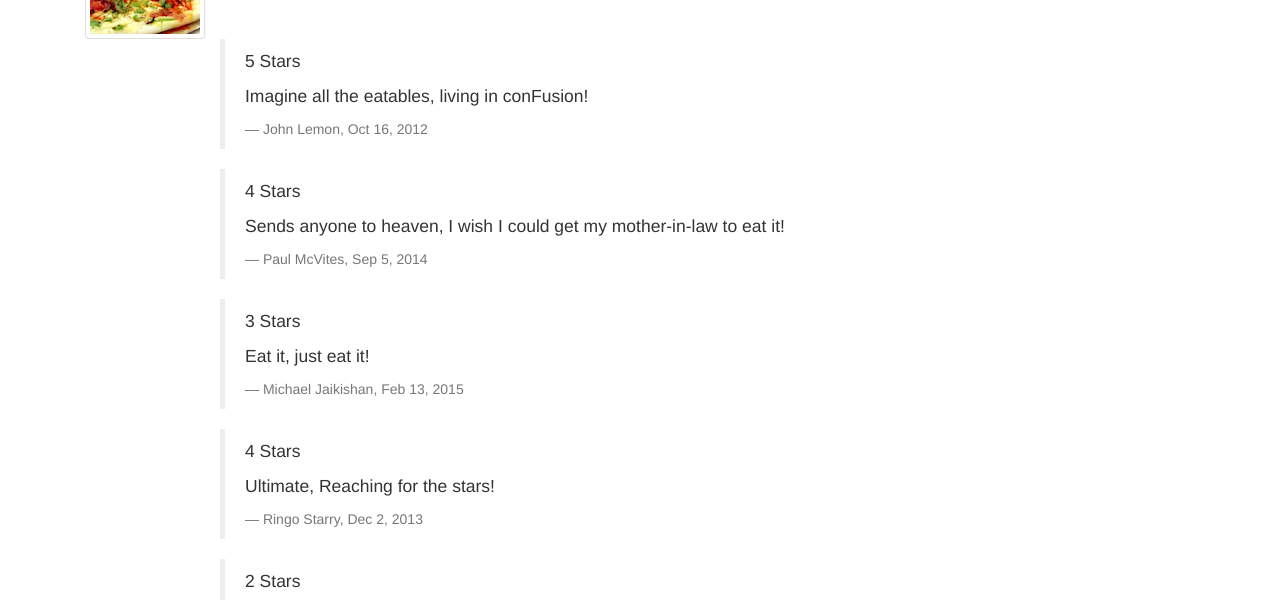
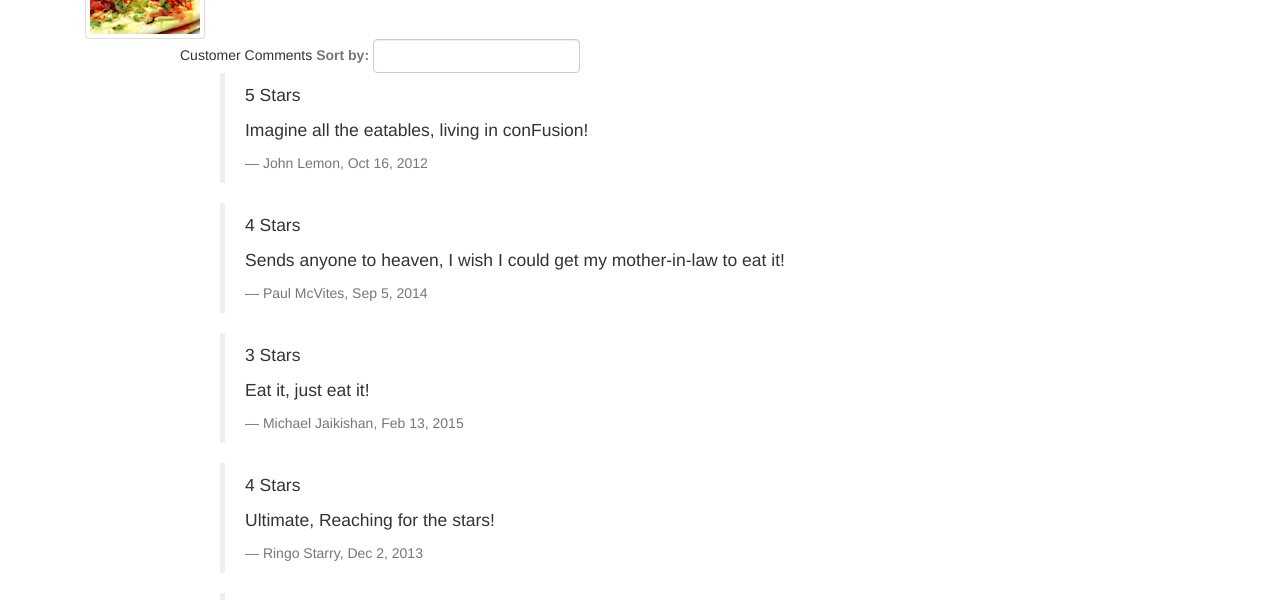
Before and after one commit to adacapo21/conFusion, a website: page app/dishdetail.html in a window 1280 px wide. Shown: the part 181-781 px from the top of the page. Drawn offline with Linux system fonts and the light colour scheme.

Commit message:
orderby filter included

```diff
--- a/app/dishdetail.html
+++ b/app/dishdetail.html
@@ -47,8 +47,15 @@
         </div>
         <!--task2-->
         <div class="col-xs-9 col-xs-offset-1" ng-controller="DishCommentController">
+            <form class="form-inline">
+                <div class="form-group">
+                    <span class="text-bold">Customer Comments</span>
+                    <label for="filter" class="text-muted text-norm"> Sort by: </label>
+                    <input type="text" class="form-control" id="filter" ng-model="order">
+                </div>
+            </form>
             <ul>
-                <blockquote ng-repeat="comment in dish.comments">
+                <blockquote ng-repeat="comment in dish.comments | orderBy: order">
                     <p>{{comment.rating}} Stars</p>
                     <p>{{comment.comment}}</p>
                     <footer>{{comment.author}}, {{comment.date | date}}</footer>
```
